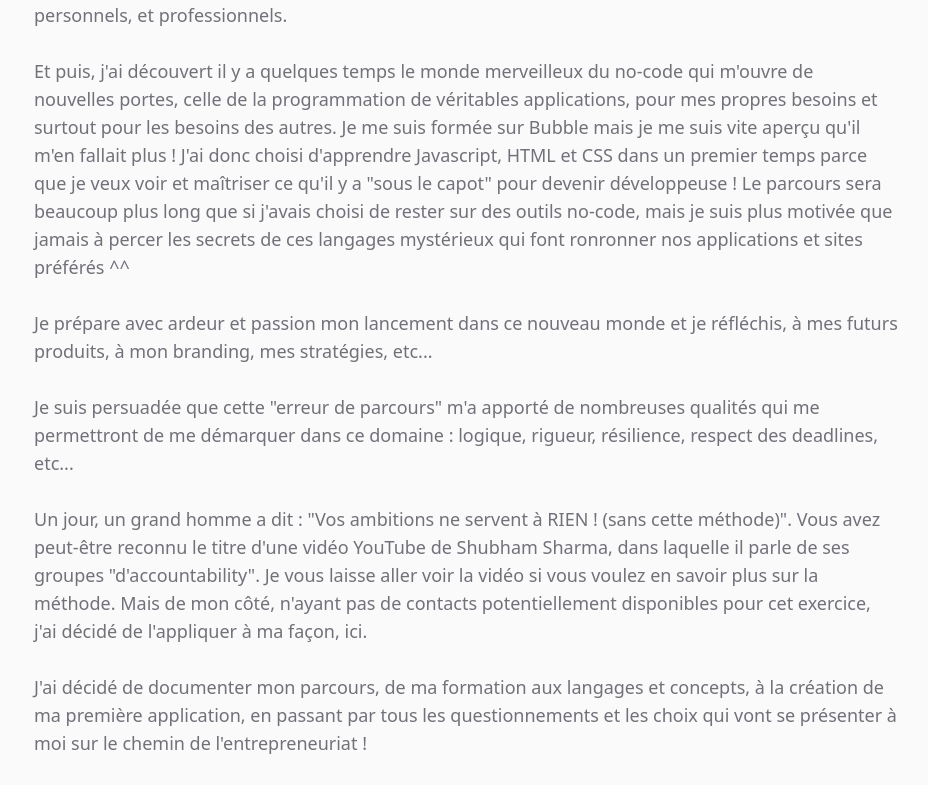
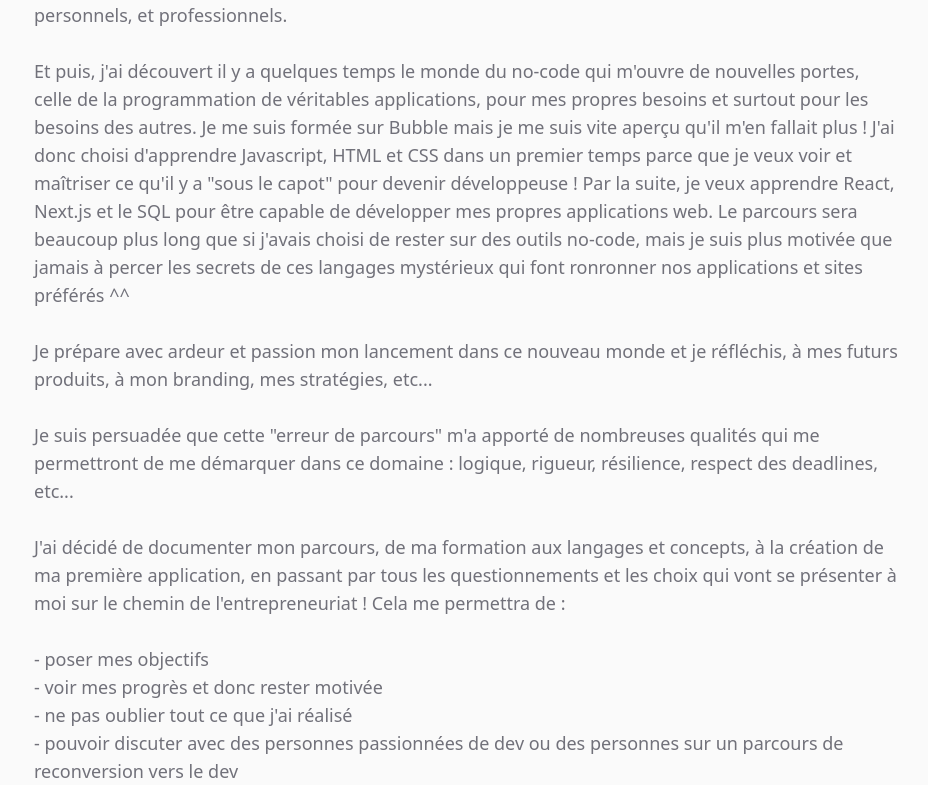
Before and after one commit to SLcode777/sl-code-blog, a Next.js app: page /about in a window 1280 px wide. Shown: the part 529-1314 px from the top of the page, without its empty margins (286-1214 px from the left). Built offline with nearby package versions, Linux system fonts and the light colour scheme; no server answers.

Commit message:
updated about page

```diff
--- a/app/about/page.tsx
+++ b/app/about/page.tsx
@@ -48,18 +48,19 @@ export default async function AboutPage() {
           configurer des espaces Notion, pour mes besoins personnels, et
           professionnels.
           <br /> <br />
-          Et puis, j&apos;ai découvert il y a quelques temps le monde
-          merveilleux du no-code qui m&apos;ouvre de nouvelles portes, celle de
-          la programmation de véritables applications, pour mes propres besoins
-          et surtout pour les besoins des autres. Je me suis formée sur Bubble
-          mais je me suis vite aperçu qu&apos;il m&apos;en fallait plus !
-          J&apos;ai donc choisi d&apos;apprendre Javascript, HTML et CSS dans un
-          premier temps parce que je veux voir et maîtriser ce qu&apos;il y a
-          &quot;sous le capot&quot; pour devenir développeuse ! Le parcours sera
-          beaucoup plus long que si j&apos;avais choisi de rester sur des outils
-          no-code, mais je suis plus motivée que jamais à percer les secrets de
-          ces langages mystérieux qui font ronronner nos applications et sites
-          préférés ^^
+          Et puis, j&apos;ai découvert il y a quelques temps le monde du no-code
+          qui m&apos;ouvre de nouvelles portes, celle de la programmation de
+          véritables applications, pour mes propres besoins et surtout pour les
+          besoins des autres. Je me suis formée sur Bubble mais je me suis vite
+          aperçu qu&apos;il m&apos;en fallait plus ! J&apos;ai donc choisi
+          d&apos;apprendre Javascript, HTML et CSS dans un premier temps parce
+          que je veux voir et maîtriser ce qu&apos;il y a &quot;sous le
+          capot&quot; pour devenir développeuse ! Par la suite, je veux
+          apprendre React, Next.js et le SQL pour être capable de développer mes
+          propres applications web. Le parcours sera beaucoup plus long que si
+          j&apos;avais choisi de rester sur des outils no-code, mais je suis
+          plus motivée que jamais à percer les secrets de ces langages
+          mystérieux qui font ronronner nos applications et sites préférés ^^
           <br /> <br />
           Je prépare avec ardeur et passion mon lancement dans ce nouveau monde
           et je réfléchis, à mes futurs produits, à mon branding, mes
@@ -70,21 +71,24 @@ export default async function AboutPage() {
           ce domaine : logique, rigueur, résilience, respect des deadlines,
           etc... <br />
           <br />
-          Un jour, un grand homme a dit : &quot;Vos ambitions ne servent à RIEN
-          ! (sans cette méthode)&quot;. Vous avez peut-être reconnu le titre
-          d&apos;une vidéo YouTube de Shubham Sharma, dans laquelle il parle de
-          ses groupes &quot;d&apos;accountability&quot;. Je vous laisse aller
-          voir la vidéo si vous voulez en savoir plus sur la méthode. Mais de
-          mon côté, n&apos;ayant pas de contacts potentiellement disponibles
-          pour cet exercice, j&apos;ai décidé de l&apos;appliquer à ma façon,
-          ici. <br />
-          <br />
           J&apos;ai décidé de documenter mon parcours, de ma formation aux
           langages et concepts, à la création de ma première application, en
           passant par tous les questionnements et les choix qui vont se
-          présenter à moi sur le chemin de l&apos;entrepreneuriat !<br />
+          présenter à moi sur le chemin de l&apos;entrepreneuriat ! Cela me
+          permettra de : <br />
+          <br />
+          <ul>
+            <li>- poser mes objectifs</li>
+            <li>- voir mes progrès et donc rester motivée</li>
+            <li>- ne pas oublier tout ce que j&apos;ai réalisé</li>
+            <li>
+              - pouvoir discuter avec des personnes passionnées de dev ou des
+              personnes sur un parcours de reconversion vers le dev
+            </li>
+          </ul>{" "}
+          <br />
           <br /> Bref, un nouveau chapitre qui s&apos;ouvre à moi 🤩 <br />
-          <br />A suivre...
+          <br />A suivre 🚀🌟
         </p>
       </div>
     </div>
```
